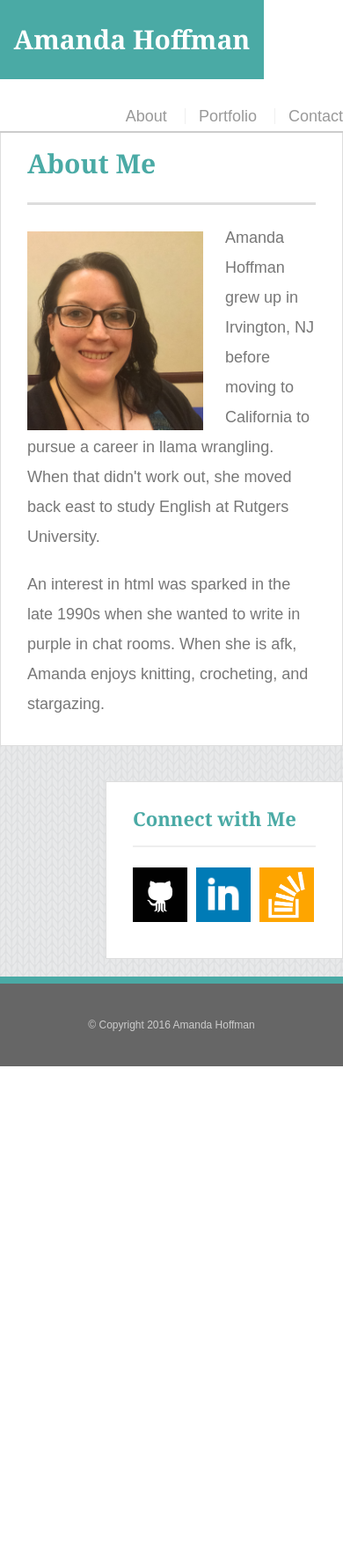
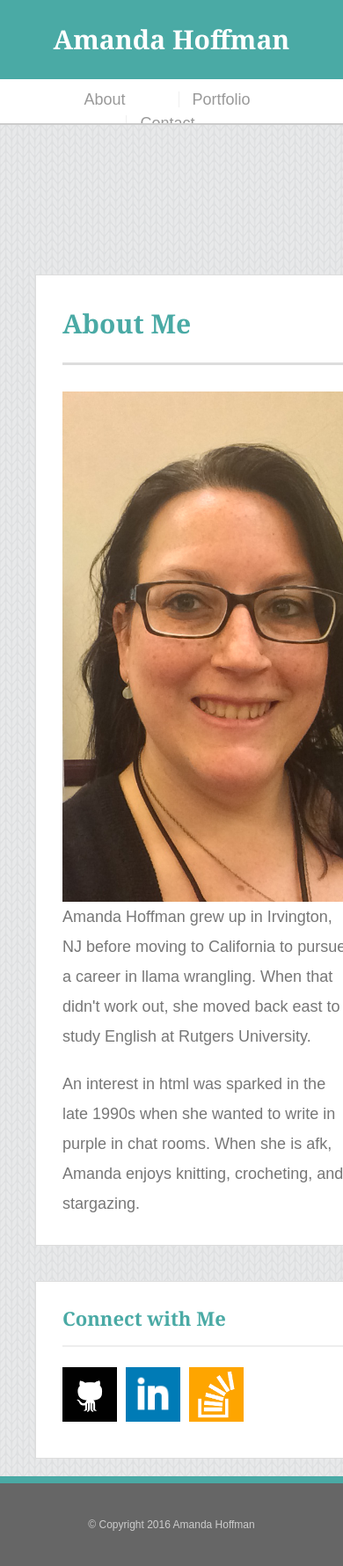
Before and after one commit to gibbous/Portfolio-2, a PHP site: page /index.php in a window 390 px wide; the page is wider, and only the part inside the window is pictured. Shown: that part at 88% size. Before the commit the page ends 1212 px from the top of that part, so only its background shows below. Run offline with PHP 8.4, Linux system fonts and the light colour scheme.

Commit message:
add css for 640px on index

```diff
--- a/assets/css/style.css
+++ b/assets/css/style.css
@@ -213,3 +213,86 @@ input[type=submit] {
   padding: 10px 30px;
   cursor: pointer;
 }
+
+/* Media Queries */
+
+@media (min-width: 768px) and (max-width: 960px) {
+
+
+  .wrapper {
+    width: 768px;
+    padding: 20px;
+  }
+  #main-content,
+  #sidebar {
+    width: 100%;
+  }
+  #sidebar {
+    margin-top: 40px;
+  }
+}
+
+@media (min-width: 640px) and (max-width: 768px) {
+
+  body {
+    background-color: #333;
+  }
+  .wrapper {
+    width: 100%;
+    padding: 20px;
+  }
+  #main-content,
+  #sidebar {
+    width: 100%;
+  }
+  #sidebar {
+    margin-top: 40px;
+  }
+}
+
+@media screen and (max-width: 640px) {
+
+  #masthead {
+    position: relative;
+    top:0;
+  }
+  #logo {
+    clear:both;
+    width:100%;
+  }
+
+  nav{
+    width:100%;
+    height:50px;
+    padding:10px;
+    clear: both;
+    line-height: 1.5;
+    text-align: center;
+    border-bottom:1px;
+    margin:0;
+
+  }
+  a {
+    margin:0;
+    padding-left: 40px;
+    padding-right: 40px;
+    text-align: center;
+  }
+
+  #main-container {
+    max-width:570px;
+    margin: 40px;
+  }
+
+  .auth-image{
+    width: 505px;
+    height: 580px;
+  }
+
+
+  .sidebar {
+   float:left;
+   max-width:570px;
+
+
+  }
```
